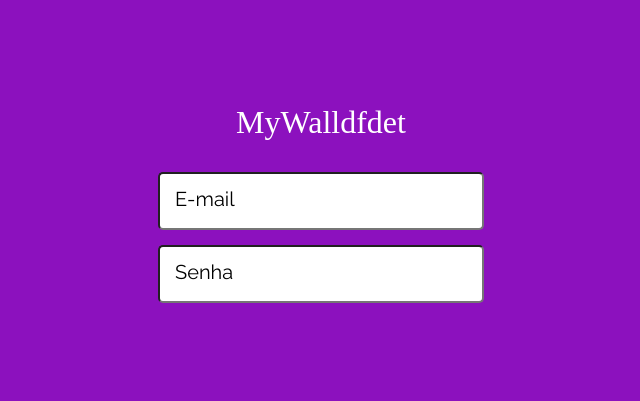
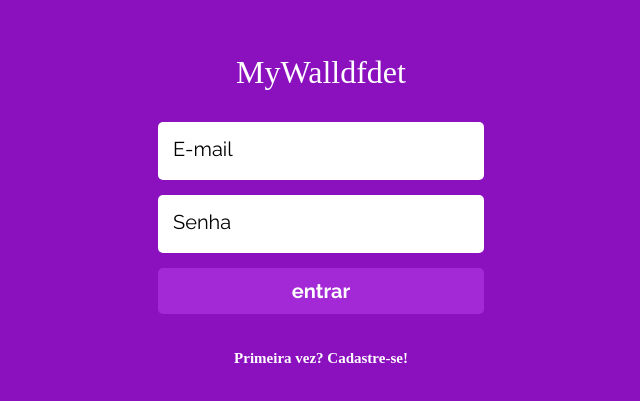
Before and after one commit to lucasborges24/mywallet-front, a React (Create React App) app: page /login in a window 1280 px wide. Shown: the part 193-594 px from the top of the page, without its empty margins (319-959 px from the left). Built offline with nearby package versions, Linux system fonts and the light colour scheme; a web font is replaced by a local one.

Commit message:
feat: add Button shared component

```diff
--- a/src/login/Login.js
+++ b/src/login/Login.js
@@ -1,6 +1,7 @@
 import styled from 'styled-components'
 
 import Input from '../shared/Input'
+import Button from '../shared/Button'
 
 function Login() {
     return (
@@ -19,7 +20,11 @@ function Login() {
                     value=""
                     functionOnChange={() => console.log('oi')}
                 />
+                <Button
+                    input='entrar'
+                />
             </Form>
+            <H6>Primeira vez? Cadastre-se!</H6>
         </LoginStyle>
     )
 }
@@ -50,4 +55,12 @@ const Titulo = styled.h1`
     margin-bottom: 25px;
 `
 
+const H6 = styled.h6`
+    font-weight: 700;
+    font-size: 15px;
+    line-height: 18px;
+    color: #FFFFFF;
+    margin-top: 25px;
+`
+
 export default Login
--- a/src/shared/Button.js
+++ b/src/shared/Button.js
@@ -1,10 +1,28 @@
+import styled from "styled-components"
 
-
-function Button () {
+function Button ({input}) {
     return (
         <>
+            <ButtonStyle>
+                {input}
+            </ButtonStyle>
         </>
     )
 }
 
+const ButtonStyle = styled.button`
+    width: 326px;
+    height: 46px;
+    background: #A328D6;
+    border-radius: 5px;
+    border: none;
+    margin-bottom: 10px;
+
+    font-weight: 700;
+    font-size: 20px;
+    line-height: 23px;
+
+    color: #FFFFFF;
+`
+
 export default Button
--- a/src/shared/Input.js
+++ b/src/shared/Input.js
@@ -26,6 +26,7 @@ const InputStyle = styled.input`
     border-radius: 5px;
     margin: 0 auto 15px auto;
     padding: 15px;
+    border: none;
 
     ::placeholder {
         font-size: 20px;
```
